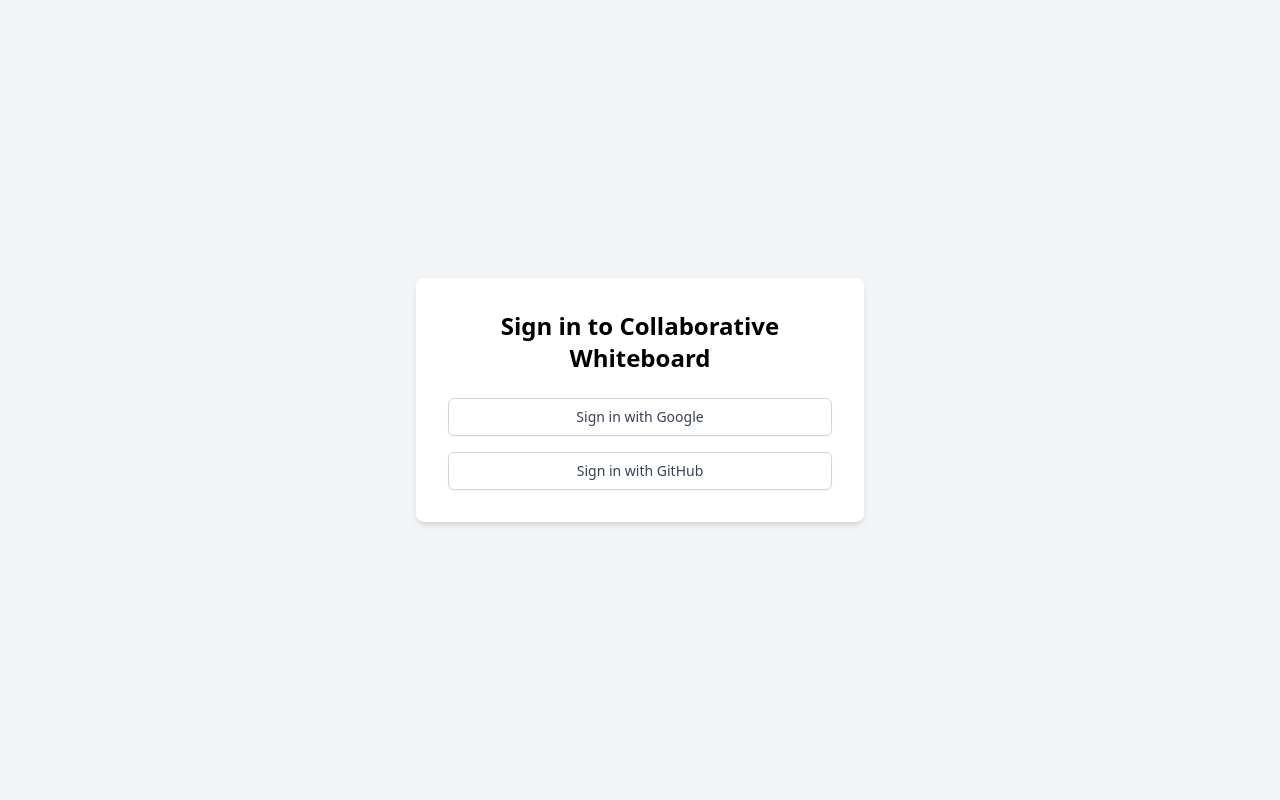
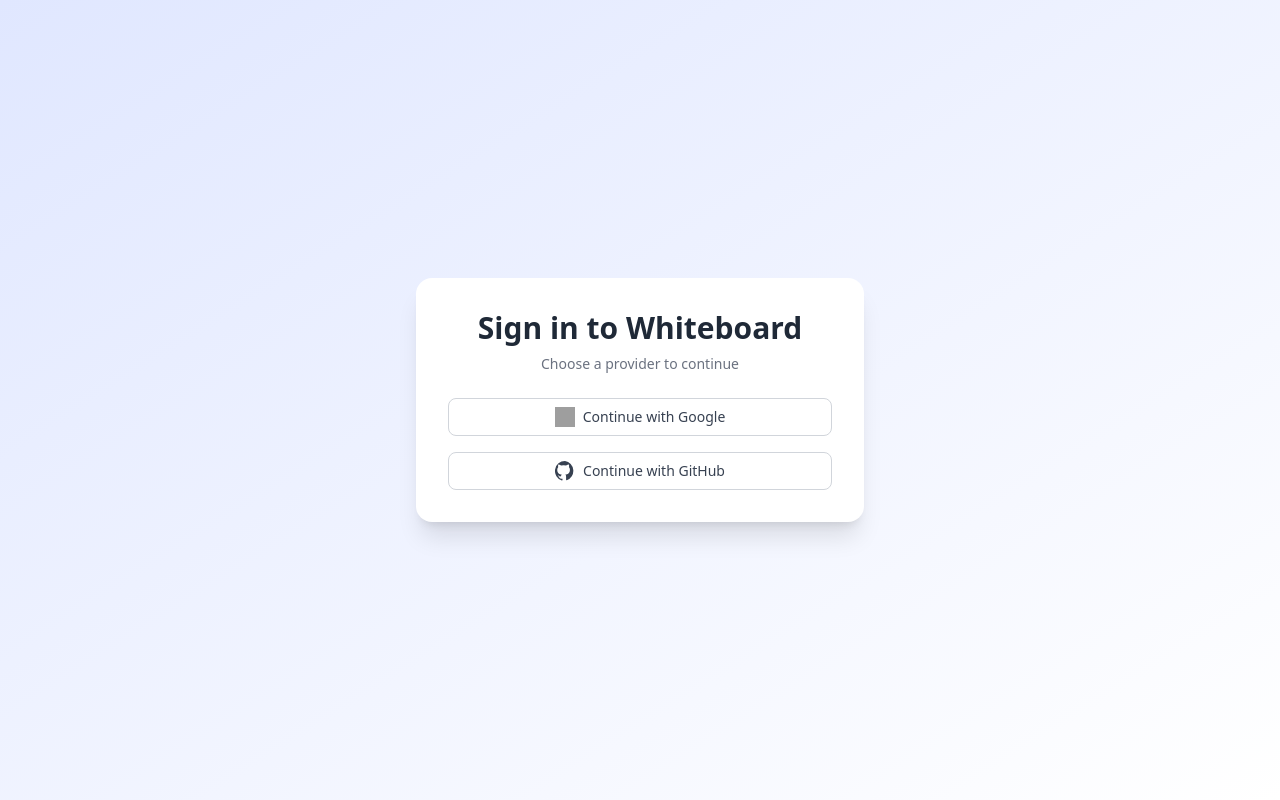
Before and after one commit to sneaxhuh/collab-whieboard, a React (Vite) app: page / in a window 1280 px wide. Built offline with nearby package versions, Linux system fonts and the light colour scheme; no server answers; grey boxes are pictures that could not be loaded.

Commit message:
UI-changes

```diff
--- a/src/components/AuthScreen.tsx
+++ b/src/components/AuthScreen.tsx
@@ -36,24 +36,49 @@
   };
 
   return (
-    <div className="min-h-screen flex items-center justify-center bg-gray-100">
-      <div className="bg-white p-8 rounded-lg shadow-md w-full max-w-md">
-        <h2 className="text-2xl font-bold text-center mb-6">
-          Sign in to Collaborative Whiteboard
-        </h2>
-        {error && <p className="text-red-500 text-center mb-4">{error}</p>}
-        <div className="mt-6">
+    <div className="min-h-screen flex items-center justify-center bg-gradient-to-br from-indigo-100 to-white px-4">
+      <div className="bg-white p-8 rounded-2xl shadow-xl w-full max-w-md space-y-6">
+        <div className="text-center">
+          <h2 className="text-3xl font-extrabold text-gray-800">
+            Sign in to Whiteboard
+          </h2>
+          <p className="text-sm text-gray-500 mt-2">
+            Choose a provider to continue
+          </p>
+        </div>
+
+        {error && (
+          <div className="bg-red-100 text-red-700 px-4 py-2 rounded-md text-sm text-center">
+            {error}
+          </div>
+        )}
+
+        <div className="space-y-4">
           <button
             onClick={handleGoogleSignIn}
-            className="w-full flex justify-center py-2 px-4 border border-gray-300 rounded-md shadow-sm text-sm font-medium text-gray-700 bg-white hover:bg-gray-50 focus:outline-none focus:ring-2 focus:ring-offset-2 focus:ring-indigo-500"
+            className="w-full flex items-center justify-center gap-2 py-2 px-4 border border-gray-300 rounded-lg text-sm font-medium text-gray-700 bg-white hover:bg-gray-50 focus:outline-none focus:ring-2 focus:ring-indigo-500"
           >
-            Sign in with Google
+            <img src="https://www.svgrepo.com/show/475656/google-color.svg" alt="Google" className="w-5 h-5" />
+            Continue with Google
           </button>
+
           <button
             onClick={handleGitHubSignIn}
-            className="w-full flex justify-center py-2 px-4 border border-gray-300 rounded-md shadow-sm text-sm font-medium text-gray-700 bg-white hover:bg-gray-50 focus:outline-none focus:ring-2 focus:ring-offset-2 focus:ring-indigo-500 mt-4"
+            className="w-full flex items-center justify-center gap-2 py-2 px-4 border border-gray-300 rounded-lg text-sm font-medium text-gray-700 bg-white hover:bg-gray-50 focus:outline-none focus:ring-2 focus:ring-indigo-500"
           >
-            Sign in with GitHub
+            <svg
+              className="w-5 h-5"
+              fill="currentColor"
+              viewBox="0 0 24 24"
+              aria-hidden="true"
+            >
+              <path
+                fillRule="evenodd"
+                d="M12 0a12 12 0 00-3.8 23.4c.6.1.8-.2.8-.5v-1.7c-3.3.7-4-1.6-4-1.6-.5-1.3-1.2-1.6-1.2-1.6-1-.6.1-.6.1-.6 1.2.1 1.8 1.3 1.8 1.3 1 .1 1.5-.7 1.6-1 .3-.8.6-1.2.8-1.5-2.6-.3-5.4-1.3-5.4-5.8 0-1.3.5-2.3 1.2-3.1-.1-.3-.5-1.5.1-3.1 0 0 1-.3 3.3 1.2a11.4 11.4 0 016 0c2.3-1.5 3.3-1.2 3.3-1.2.6 1.6.2 2.8.1 3.1.8.9 1.2 1.9 1.2 3.1 0 4.5-2.8 5.5-5.5 5.8.6.5.9 1.3.9 2.6v3.8c0 .3.2.6.8.5A12 12 0 0012 0z"
+                clipRule="evenodd"
+              />
+            </svg>
+            Continue with GitHub
           </button>
         </div>
       </div>
--- a/src/components/RoomSelectionScreen.tsx
+++ b/src/components/RoomSelectionScreen.tsx
@@ -5,7 +5,10 @@
   roomError?: string | null;
 }
 
-export const RoomSelectionScreen: React.FC<RoomSelectionScreenProps> = ({ onJoinRoom, roomError }) => {
+export const RoomSelectionScreen: React.FC<RoomSelectionScreenProps> = ({
+  onJoinRoom,
+  roomError,
+}) => {
   const [roomIdInput, setRoomIdInput] = useState('');
 
   const handleJoinExistingRoom = () => {
@@ -15,41 +18,52 @@
   };
 
   const handleCreateNewRoom = () => {
-    onJoinRoom(''); // Pass empty string to signal new room creation
+    onJoinRoom('');
   };
 
   return (
-    <div className="min-h-screen flex items-center justify-center bg-gray-100">
-      <div className="bg-white p-8 rounded-lg shadow-md w-full max-w-md">
-        <h2 className="text-2xl font-bold text-center mb-6">Choose a Room</h2>
-        {roomError && <p className="text-red-500 text-center mb-4">{roomError}</p>}
+    <div className="min-h-screen flex items-center justify-center bg-gradient-to-br from-blue-50 to-white px-4">
+      <div className="bg-white p-8 rounded-2xl shadow-xl w-full max-w-md space-y-6">
+        <h2 className="text-3xl font-bold text-center text-gray-800">Join or Create Room</h2>
+
+        {roomError && (
+          <div className="bg-red-100 text-red-700 px-4 py-2 rounded-md text-sm text-center">
+            {roomError}
+          </div>
+        )}
 
         <div className="space-y-4">
           <div>
-            <label htmlFor="roomId" className="block text-sm font-medium text-gray-700">Join Existing Room</label>
+            <label
+              htmlFor="roomId"
+              className="block text-sm font-medium text-gray-700"
+            >
+              Room ID
+            </label>
             <input
               type="text"
               id="roomId"
               value={roomIdInput}
               onChange={(e) => setRoomIdInput(e.target.value)}
               placeholder="Enter Room ID"
-              className="mt-1 block w-full px-3 py-2 border border-gray-300 rounded-md shadow-sm focus:outline-none focus:ring-blue-500 focus:border-blue-500"
+              className="mt-1 block w-full px-3 py-2 border border-gray-300 rounded-lg shadow-sm focus:outline-none focus:ring-2 focus:ring-blue-500 focus:border-blue-500"
             />
             <button
               onClick={handleJoinExistingRoom}
-              className="mt-3 w-full flex justify-center py-2 px-4 border border-transparent rounded-md shadow-sm text-sm font-medium text-white bg-blue-600 hover:bg-blue-700 focus:outline-none focus:ring-2 focus:ring-offset-2 focus:ring-blue-500"
+              className="mt-3 w-full flex justify-center items-center py-2 px-4 rounded-lg text-sm font-semibold text-white bg-blue-600 hover:bg-blue-700 transition focus:outline-none focus:ring-2 focus:ring-offset-2 focus:ring-blue-500"
             >
               Join Room
             </button>
           </div>
 
-          <div className="relative flex justify-center text-sm">
-            <span className="bg-white px-2 text-gray-500">OR</span>
+          <div className="relative flex items-center justify-center">
+            <div className="absolute w-full border-t border-gray-300"></div>
+            <span className="bg-white px-3 text-gray-500 z-10 text-sm">OR</span>
           </div>
 
           <button
             onClick={handleCreateNewRoom}
-            className="w-full flex justify-center py-2 px-4 border border-transparent rounded-md shadow-sm text-sm font-medium text-blue-600 bg-blue-100 hover:bg-blue-200 focus:outline-none focus:ring-2 focus:ring-offset-2 focus:ring-blue-500"
+            className="w-full flex justify-center items-center py-2 px-4 rounded-lg text-sm font-semibold text-blue-700 bg-blue-100 hover:bg-blue-200 transition focus:outline-none focus:ring-2 focus:ring-offset-2 focus:ring-blue-400"
           >
             Create New Room
           </button>
```
